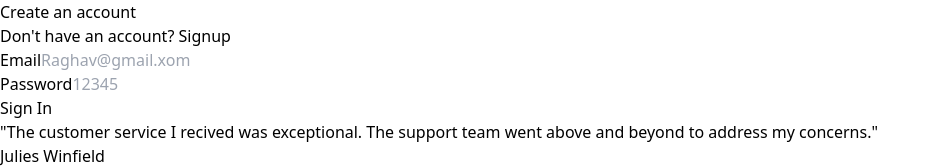
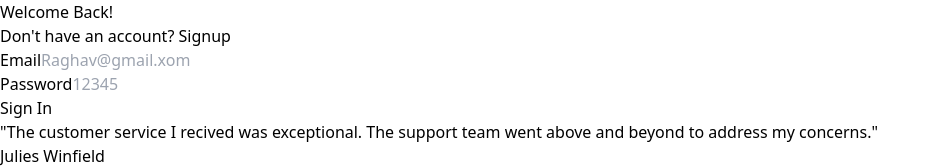
Before and after one commit to raghavsingh05/medium, a React (Vite) app in the folder frontend/: page /signin in a window 1280 px wide. Shown: the top 168 px of the page, without its empty margins (0-940 px from the left). Built offline with nearby package versions, Linux system fonts and the light colour scheme.

Commit message:
changed signin text

```diff
--- a/frontend/src/components/Auth.tsx
+++ b/frontend/src/components/Auth.tsx
@@ -27,7 +27,7 @@ export const Auth = ({ type }: { type: "signup" | "signin" }) => {
             <div className=" flex justify-center">
                 <div className="max-w-lg">
                     <div className="max-w-lg  text-4xl font-bold">
-                        Create an account
+                        {type === "signin"?   "Welcome Back! ":"Create an account"}
                     </div>
                     <div className="max-w-lg  text-xl font-normal">
                        {type === "signin"? "Don't have an account?": "Already have an account?"}  <Link className="pt-2 underline " to={type === "signin"? "/signup": "/signin" }> {type === "signin"? "Signup":"Signin"}</Link>
```
